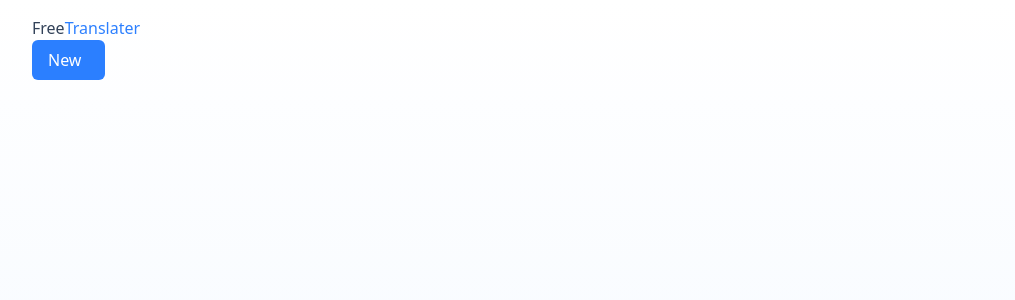
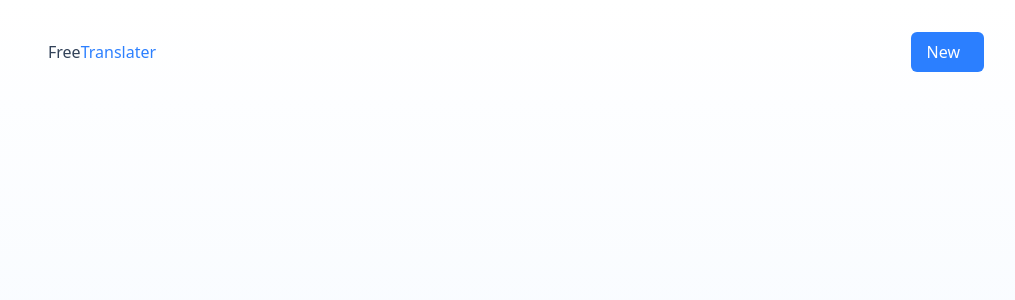
Before and after one commit to madvin/translator, a React (Vite) app in the folder translater/: page / in a window 1280 px wide. Shown: the top 300 px of the page, without its empty margins (124-1139 px from the left). Built offline with nearby package versions, Linux system fonts and the light colour scheme.

Commit message:
make header and home page components

```diff
--- a/translater/src/App.jsx
+++ b/translater/src/App.jsx
@@ -1,23 +1,17 @@
-import { useState } from "react"
+import { useState } from "react";
+import HomePage from "./components/HomePage";
+import Header from "./components/Header";
 
 function App() {
   return (
     <div className="flex  flex-col p-4 max-w-[1000px] mx-auto w-full">
       <section className="min-h-screen flex flex-col">
-        <header>
-          <h1 className="">Free<span className="text-blue-500">Translater</span></h1>
-          <button className="flex items-center justify-center gap-2 bg-blue-500 text-white px-4 py-2 rounded-md hover:bg-blue-600 transition-colors">
-            <p>New</p>
-            <i className="fa-solid fa-plus"></i>
-          </button>
-          <main>
-
-          </main>
-        </header>
+        <Header />
+        <HomePage />
       </section>
       <footer></footer>
     </div>
-  )
+  );
 }
 
-export default App
+export default App;
--- /dev/null
+++ b/translater/src/components/Header.jsx
@@ -0,0 +1,13 @@
+export default function Header() {
+  return (
+    <header className="flex items-center justify-between gap-4 p-4">
+      <h1>
+        Free<span className="text-blue-500">Translater</span>
+      </h1>
+      <button className="flex items-center justify-center gap-2 bg-blue-500 text-white px-4 py-2 rounded-md hover:bg-blue-600 transition-colors">
+        <p>New</p>
+        <i className="fa-solid fa-plus"></i>
+      </button>
+    </header>
+  );
+}
--- /dev/null
+++ b/translater/src/components/HomePage.jsx
@@ -0,0 +1,3 @@
+export default function HomePage() {
+  return <main className="flex-1 p-4 flex flex-col justify-center"></main>;
+}
```
